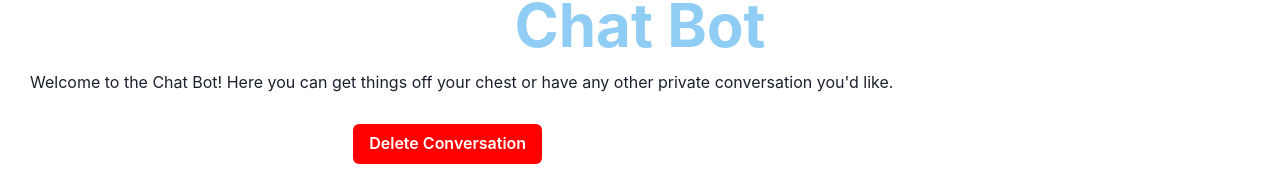
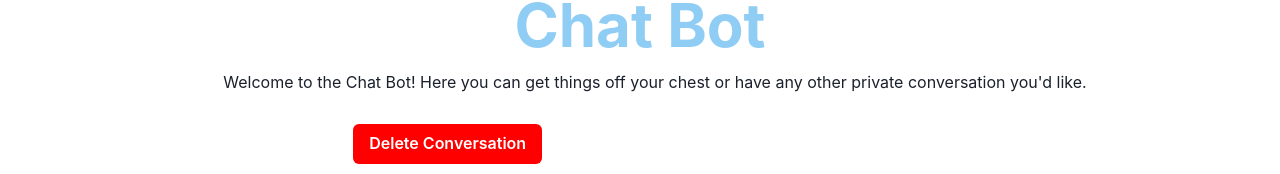
Before and after one commit to The-KPCP-Hotel/griefbuddy, a React app: page /chatbot in a window 1280 px wide. Shown: the part 145-319 px from the top of the page. Built offline with nearby package versions, Linux system fonts and the light colour scheme; no server answers.

Commit message:
messages only take up room needed, info is centered

```diff
--- a/src/components/ChatBot.tsx
+++ b/src/components/ChatBot.tsx
@@ -182,7 +182,9 @@ function ChatBot() {
           Chat Bot
         </Heading>
       </Center>
-      <Info />
+      <Center>
+        <Info />
+      </Center>
       <Container>
         <DeleteModal onDelete={onDelete} />
         <Box overflowY="auto" maxHeight="70vh" marginBottom="10px" marginTop="15px">
@@ -196,8 +198,9 @@ function ChatBot() {
                 key={`${text.role}-${index}`}
                 color={text.role === 'assistant' ? 'purple' : 'white'}
                 textAlign={text.role === 'assistant' ? 'left' : 'right'}
+                marginLeft={text.role === 'assistant' ? 0 : 'auto'}
                 // if using below width - text is no longer aligned
-                // width="fit-content"
+                width="fit-content"
                 // tried this along with alignContent
                 // alignItems={text.role === 'assistant' ? 'start' : 'end'}
                 // alignContent={text.role === 'assistant' ? 'flex-start' : 'flex-end'}
```
